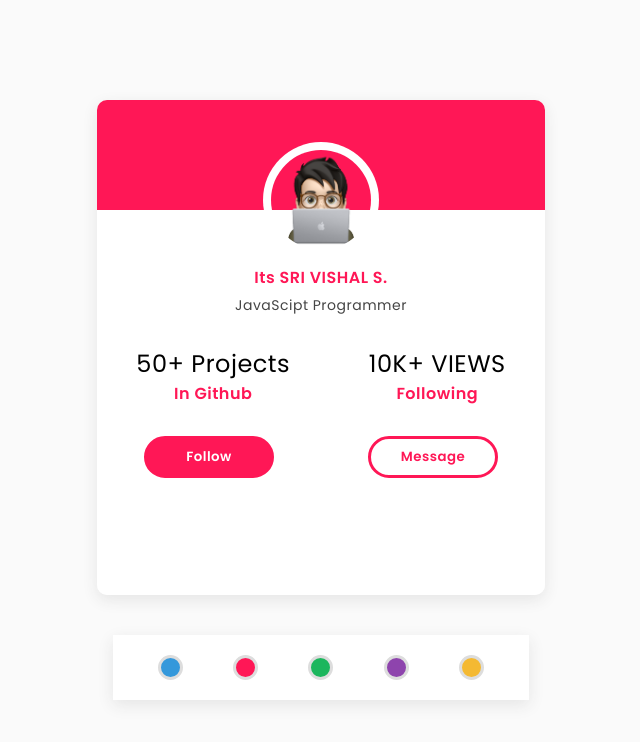
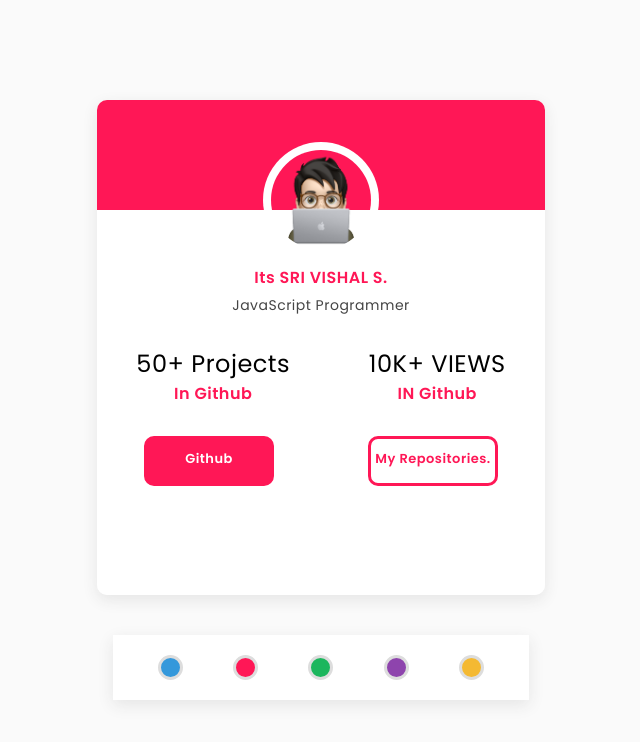
Before and after one commit to SriVishalS/Profile-card, a plain HTML site: page index.html in a window 1280 px wide. Shown: the whole page, without its empty margins (319-959 px from the left). Drawn offline with Linux system fonts and the light colour scheme.

Commit message:
dyanamic Profile Card using HTML CSS

```diff
--- a/index.html
+++ b/index.html
@@ -14,7 +14,7 @@
             <div class="card">
                   <img src="./avatar.png">
                   <h4>Its SRI VISHAL S.</h4>
-                  <h5>JavaScipt Programmer</h5>
+                  <h5>JavaScript Programmer</h5>
                   <div class="details">
                         <div class="column">
                               <h2>50+ Projects</h2>
@@ -22,12 +22,13 @@
                         </div>
                         <div class="column">
                               <h2>10K+ VIEWS</h2>
-                              <span>Following</span>
+                              <span>IN Github</span>
                         </div>
                   </div>
                   <div class="buttons">
-                        <button>Follow</button>
-                        <button>Message</button>
+                        <a href="https://github.com/SriVishalS">Github</a>
+                        <a href="https://github.com/SriVishalS?tab=repositories">My
+                              Repositories.</a>
                   </div>
             </div>
             <div class="themes">
--- a/style.css
+++ b/style.css
@@ -4,6 +4,9 @@
   padding: 0;
   margin: 0;
   box-sizing: border-box;
+}
+a{
+      text-decoration: none;
 }
 :root {
   --theme-color: #ff1756;
@@ -78,17 +81,20 @@ img {
   justify-content: space-around;
   margin-top: 30px;
 }
-.buttons button {
+.buttons a {
   width: 130px;
-  padding: 8px 0;
-  border-radius: 25px;
   border: 3px solid var(--theme-color);
+  height: 50px;
+  text-align: center;
+  border-radius: 10px;
+  line-height: 40px;
+  font-size: 13px;
 }
-.buttons button:first-child {
+.buttons a:first-child {
   background-color: var(--theme-color);
   color: #ffffff;
 }
-.buttons button:last-child {
+.buttons a:last-child {
   background-color: transparent;
   color: var(--theme-color);
 }
```
